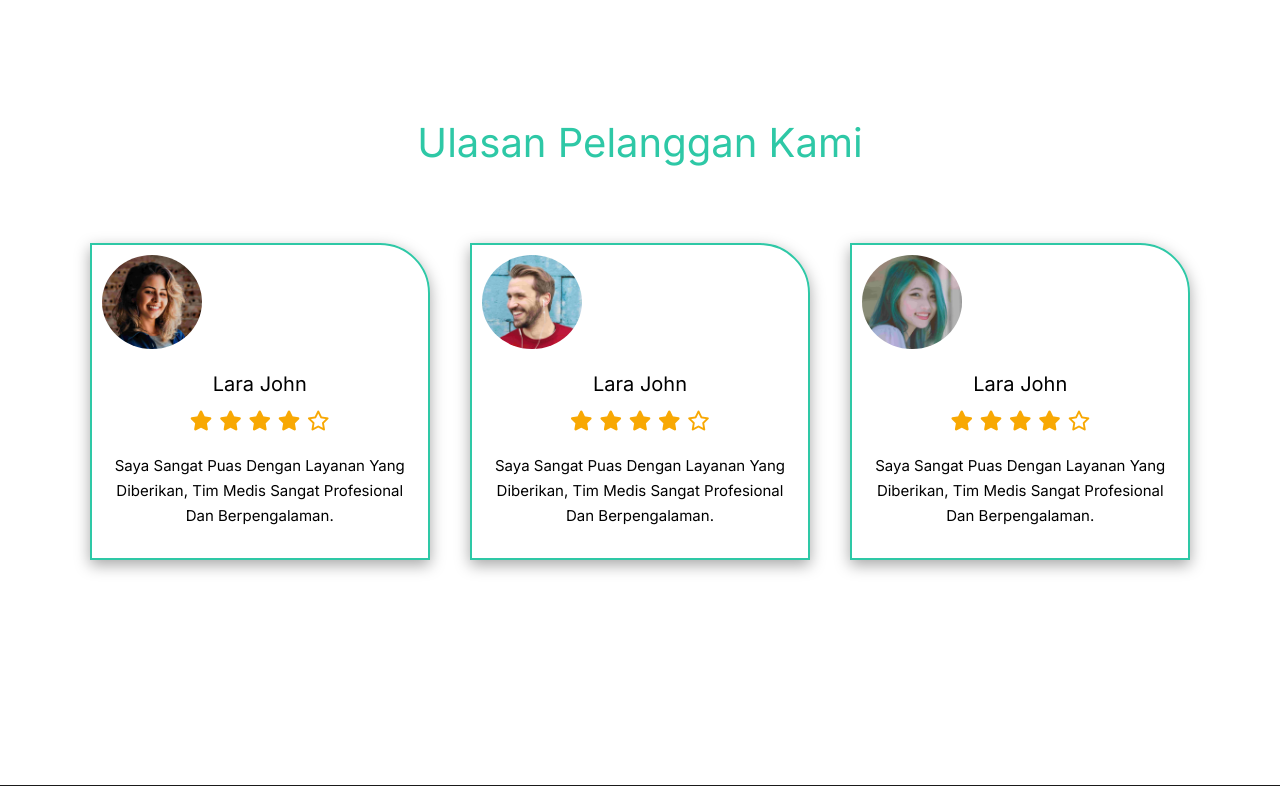
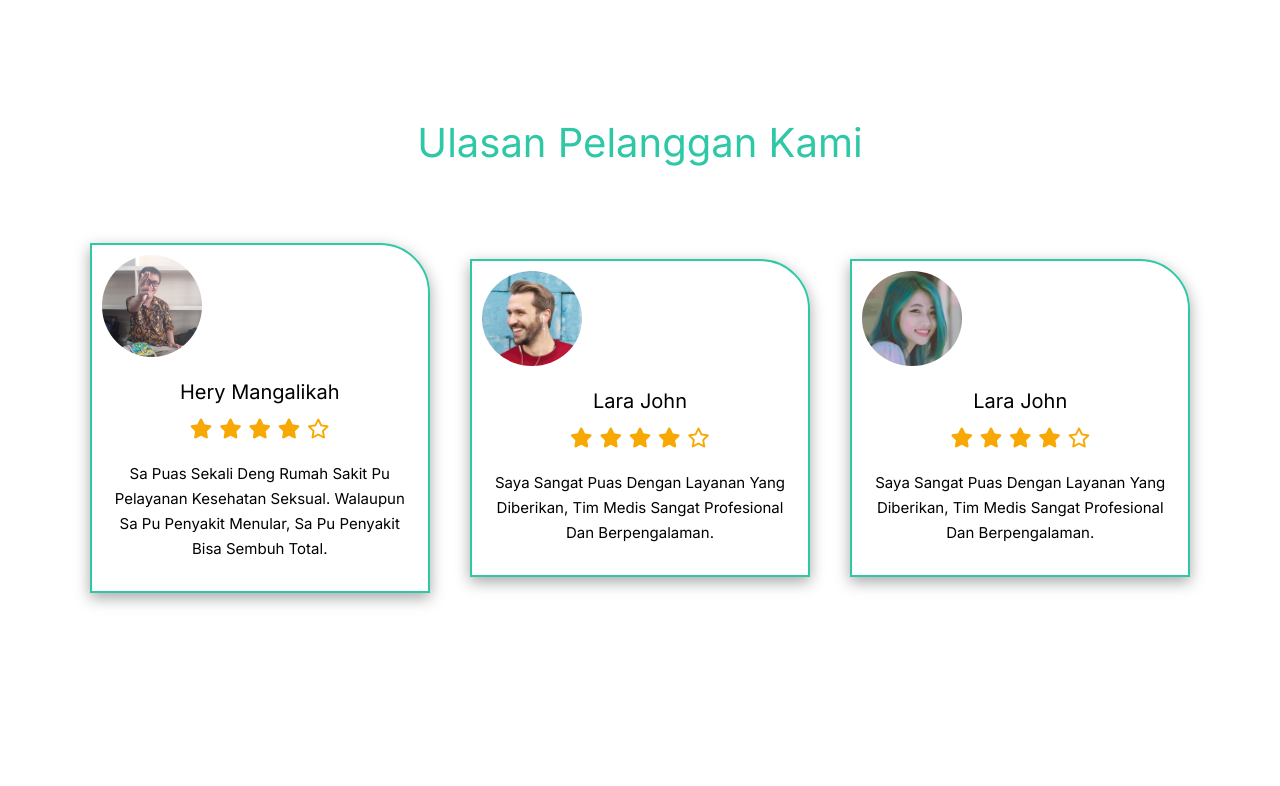
Before and after one commit to PeterChen712/Doctery-Hospital, a Laravel app: page / in a window 1280 px wide. Shown: the part 4395-5181 px from the top of the page. Run offline with Laravel 12, Linux system fonts and the light colour scheme; style sheets or scripts are compiled from the project's sources; some libraries are stand-ins or nearby versions.

Commit message:
Update review content and reviewer name in welcome.blade.php

```diff
--- a/resources/views/welcome.blade.php
+++ b/resources/views/welcome.blade.php
@@ -357,7 +357,7 @@
                         <div class="review-box">
                             <img src="assets/images/home/pic1.png" alt="">
 
-                            <h2>Lara John</h2>
+                            <h2>Hery Mangalikah</h2>
                             <div class="review-stars">
                                 <i class="fa-solid fa-star"></i>
                                 <i class="fa-solid fa-star"></i>
@@ -367,8 +367,7 @@
                             </div>
 
                             <div class="review-text">
-                                <p>Saya sangat puas dengan layanan yang diberikan, tim medis sangat profesional dan
-                                    berpengalaman.</p>
+                                <p>Sa puas sekali deng rumah sakit pu pelayanan kesehatan seksual. Walaupun sa pu penyakit menular, sa pu penyakit bisa sembuh total.</p>
                             </div>
 
                         </div>
```
Also changed, not shown: public/assets/images/home/pic1.png, public/assets/images/home/pic11.png (added).
